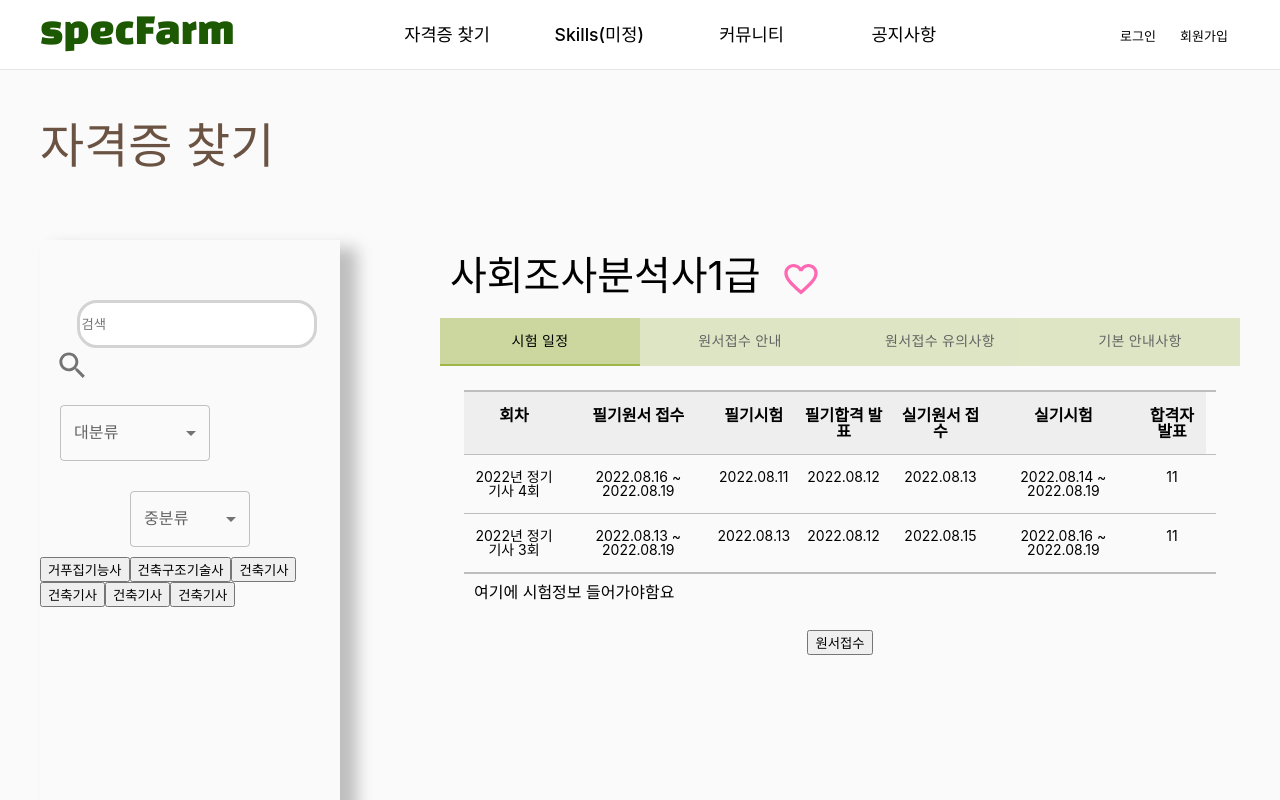
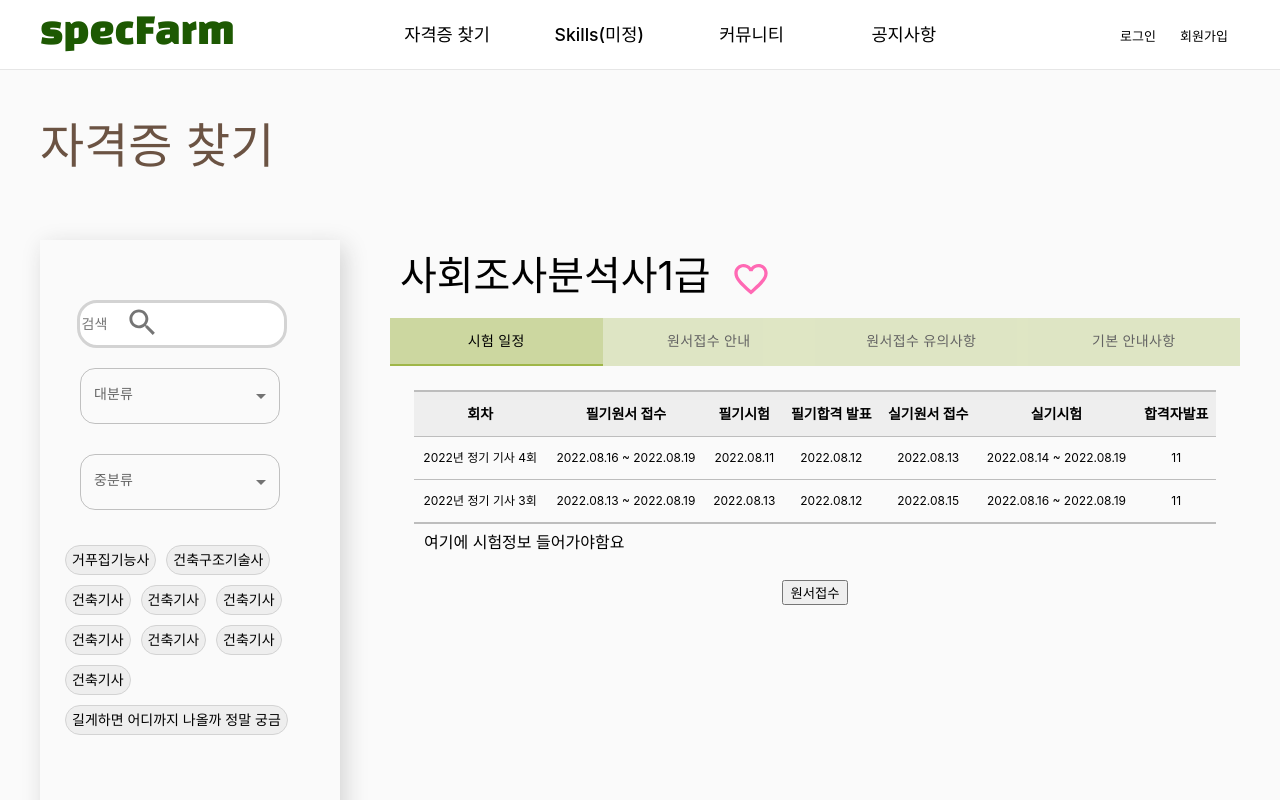
Before and after one commit to sying012/specFarm, a React (Create React App) app in the folder src/main/frontend/: page /certfind in a window 1280 px wide. Shown: the top 800 px of the page. Built offline with nearby package versions, Linux system fonts and the light colour scheme; a web font is replaced by a local one.

Commit message:
성문식 다 했을까?

```diff
--- a/src/main/frontend/src/components/cert/Applicationcaution.js
+++ b/src/main/frontend/src/components/cert/ApplicationCaution.js
@@ -1,7 +1,7 @@
 import React from "react";
 import styles from "../../styles/cert/CertFind.module.css";
 
-const Applicationcaution = () => {
+const ApplicationCaution = () => {
   return (
     <div>
       <ui>
@@ -31,4 +31,4 @@ const Applicationcaution = () => {
   );
 };
 
-export default Applicationcaution;
+export default ApplicationCaution;
--- a/src/main/frontend/src/components/cert/Applicationinfo.js
+++ b/src/main/frontend/src/components/cert/ApplicationInfo.js
@@ -1,7 +1,7 @@
 import React from "react";
 import styles from "../../styles/cert/CertFind.module.css";
 
-const Applicationinfo = () => {
+const ApplicationInfo = () => {
   return (
     <div>
       <ui>
@@ -51,4 +51,4 @@ const Applicationinfo = () => {
   );
 };
 
-export default Applicationinfo;
+export default ApplicationInfo;
--- a/src/main/frontend/src/components/cert/Basicsinfo.js
+++ b/src/main/frontend/src/components/cert/BasicsInfo.js
@@ -1,7 +1,7 @@
 import React from "react";
 import styles from "../../styles/cert/CertFind.module.css";
 
-const Basicsinfo = () => {
+const BasicsInfo = () => {
   return (
     <div>
       <ui>
@@ -31,4 +31,4 @@ const Basicsinfo = () => {
   );
 };
 
-export default Basicsinfo;
+export default BasicsInfo;
--- a/src/main/frontend/src/components/cert/CertFind.js
+++ b/src/main/frontend/src/components/cert/CertFind.js
@@ -9,10 +9,10 @@ import SearchIcon from "@mui/icons-material/Search";
 import Tabs from "@mui/material/Tabs";
 import Tab from "@mui/material/Tab";
 import Box from "@mui/material/Box";
-import Applicationcaution from "./Applicationcaution";
-import Applicationinfo from "./Applicationinfo";
-import Basicsinfo from "./Basicsinfo";
-import Testchedule from "./Testschedule";
+import ApplicationCaution from "./ApplicationCaution";
+import ApplicationInfo from "./ApplicationInfo";
+import BasicsInfo from "./BasicsInfo";
+import TestSchedule from "./TestSchedule";
 import FavoriteBorder from "@mui/icons-material/FavoriteBorder";
 import Favorite from "@mui/icons-material/Favorite";
 import Checkbox from "@mui/material/Checkbox";
@@ -77,11 +77,17 @@ const CertFind = () => {
         <div className={styles.certContainer}>
           <div className={styles.certFindSearchBar}>
             <input className={styles.certfindinput} placeholder="검색"></input>
-            <SearchIcon fontSize="large" color="action" />
+            <SearchIcon
+              fontSize="large"
+              color="action"
+              style={{ position: "absolute", top: "305px", right: "1120px" }}
+            />
           </div>
-          <Grid xs={6} style={{ padding: "20px 20px" }}>
-            <FormControl sx={{ minWidth: 150 }} style={{ fontSize: "14px" }}>
-              <InputLabel id="certLCat">대분류</InputLabel>
+          <Grid xs={6} style={{ width: "150px", padding: "20px 40px" }}>
+            <FormControl sx={{ minWidth: 200 }} style={{ fontSize: "10px" }}>
+              <InputLabel id="certLCat" style={{ fontSize: "14px" }}>
+                대분류
+              </InputLabel>
               <Select
                 labelId="certLCat"
                 id="certLCatSelect"
@@ -89,6 +95,7 @@ const CertFind = () => {
                 label="대분류"
                 onChange={certLCatChange}
                 name="certLCat"
+                style={{ borderRadius: "15px" }}
               >
                 {certLCat.map((certL) => (
                   <MenuItem key={certL.id} value={certL.name}>
@@ -98,9 +105,11 @@ const CertFind = () => {
               </Select>
             </FormControl>
           </Grid>
-          <Grid xs={6} style={{ padding: "10px 90px" }}>
-            <FormControl sx={{ minWidth: 120 }} style={{ fontSize: "14px" }}>
-              <InputLabel id="certMCat">중분류</InputLabel>
+          <Grid xs={6} style={{ width: "150px", padding: "10px 40px" }}>
+            <FormControl sx={{ minWidth: 200 }}>
+              <InputLabel id="certMCat" style={{ fontSize: "14px" }}>
+                중분류
+              </InputLabel>
               <Select
                 labelId="certMCat"
                 id="certMCatSelect"
@@ -108,6 +117,7 @@ const CertFind = () => {
                 label="중분류"
                 onChange={certMCatChange}
                 name="certMCat"
+                style={{ borderRadius: "15px" }}
               >
                 {certMCat.map((certM) => (
                   <MenuItem key={certM.id} value={certM.name}>
@@ -117,7 +127,7 @@ const CertFind = () => {
               </Select>
             </FormControl>
           </Grid>
-          {/* <div> */}
+          <div style={{ margin: "20px" }}>
             <button type="button" className={styles.smallFindCert}>
               거푸집기능사
             </button>
@@ -136,7 +146,19 @@ const CertFind = () => {
             <button type="button" className={styles.smallFindCert}>
               건축기사
             </button>
-          {/* </div> */}
+            <button type="button" className={styles.smallFindCert}>
+              건축기사
+            </button>
+            <button type="button" className={styles.smallFindCert}>
+              건축기사
+            </button>
+            <button type="button" className={styles.smallFindCert}>
+              건축기사
+            </button>
+            <button type="button" className={styles.smallFindCert}>
+              길게하면 어디까지 나올까 정말 궁금
+            </button>
+          </div>
         </div>
         <div className={styles.certFind}>
           <div className={styles.certFindTitle}>
@@ -174,28 +196,28 @@ const CertFind = () => {
               index={0}
               style={{ background: "rgba(255, 255, 255, 0.05)" }}
             >
-              <Testchedule></Testchedule>
+              <TestSchedule />
             </TabPanel>
             <TabPanel
               value={value}
               index={1}
               style={{ background: "rgba(255, 255, 255, 0.05)" }}
             >
-              <Applicationinfo />
+              <ApplicationInfo />
             </TabPanel>
             <TabPanel
               value={value}
               index={2}
               style={{ background: "rgba(255, 255, 255, 0.05)" }}
             >
-              <Applicationcaution />
+              <ApplicationCaution />
             </TabPanel>
             <TabPanel
               value={value}
               index={3}
               style={{ background: "rgba(255, 255, 255, 0.05)" }}
             >
-              <Basicsinfo />
+              <BasicsInfo />
             </TabPanel>
           </Box>
         </div>
--- a/src/main/frontend/src/components/cert/Testschedule.js
+++ b/src/main/frontend/src/components/cert/TestSchedule.js
@@ -31,9 +31,9 @@ const TestSchedule = () => {
   return (
     <div>
       <table className={styles.infoTable}>
-        <thead>
+        <thead className={styles.infoHead}>
           <tr>
-            <th className={styles.infoHead}>회차</th>
+            <th>회차</th>
             <th>필기원서 접수</th>
             <th>필기시험</th>
             <th>필기합격 발표</th>
@@ -42,9 +42,9 @@ const TestSchedule = () => {
             <th>합격자발표</th>
           </tr>
         </thead>
-        <tbody>
+        <tbody className={styles.infoBody}>
           {testSc.map((sc, index) => (
-            <tr key={sc.id} className={styles.infoBody}>
+            <tr key={sc.id}>
               <td key={sc.test1 + sc.id}>{sc.test1}</td>
               <td key={sc.test2 + sc.id}>{sc.test2}</td>
               <td key={sc.test3 + sc.id}>{sc.test3}</td>
@@ -52,7 +52,6 @@ const TestSchedule = () => {
               <td key={sc.test5 + sc.id}>{sc.test5}</td>
               <td key={sc.test6 + sc.id}>{sc.test6}</td>
               <td key={sc.test7 + sc.id}>{sc.test7}</td>
-              <td key={sc.test8 + sc.id}></td>
             </tr>
           ))}
         </tbody>
--- a/src/main/frontend/src/pages/CertMain.js
+++ b/src/main/frontend/src/pages/CertMain.js
@@ -49,7 +49,7 @@ const CertMain = () => {
         style={{
           justifyContent: "space-around",
           margin: "30px auto",
-          width: "650px",
+          width: "420px",
         }}
       >
         <Grid xs={3} style={{ width: "200px", padding: "0" }}>
@@ -62,6 +62,7 @@ const CertMain = () => {
               label="대분류"
               onChange={certLCatChange}
               name="certLCat"
+              style={{ borderRadius: "15px" }}
             >
               {certLCat.map((certL) => (
                 <MenuItem key={certL.id} value={certL.name}>
@@ -81,6 +82,7 @@ const CertMain = () => {
               label="중분류"
               onChange={certMCatChange}
               name="certMCat"
+              style={{ borderRadius: "15px" }}
             >
               {certMCat.map((certM) => (
                 <MenuItem key={certM.id} value={certM.name}>
@@ -91,24 +93,26 @@ const CertMain = () => {
           </FormControl>
         </Grid>
       </Grid>
-      <Grid container spacing={3}>
+      <Grid container spacing={3} style={{}}>
         <Grid>
           <Box
             sx={{
-              width: 800,
-              height: 100,
+              width: 750,
+              height: 120,
               border: "1px solid lightgray",
-              borderRadius: "5px",
+              borderRadius: "20px",
             }}
           >
             <div>
-              <Stack
-                spacing={2}
-                direction="row"
-                style={{ justifyContent: "center", margin: "8px auto" }}
+              <div
+                style={{
+                  flex: 1,
+                  flexWrap: "wrap",
+                  padding: "10px",
+                }}
               >
                 <button
-                  className={styles.smallcert1}
+                  className={styles.smallcert}
                   type="button"
                   onClick={() => {
                     window.location = "/CertFind";
@@ -116,22 +120,31 @@ const CertMain = () => {
                 >
                   거푸집기능사
                 </button>
-                <button type="button" className={styles.smallcert2}>
+                <button type="button" className={styles.smallcert}>
                   건축구조기술사
                 </button>
-                <button type="button" className={styles.smallcert2}>
+                <button type="button" className={styles.smallcert}>
                   건축기사
                 </button>
-                <button type="button" className={styles.smallcert2}>
+                <button type="button" className={styles.smallcert}>
                   건축기사
                 </button>
-                <button type="button" className={styles.smallcert2}>
+                <button type="button" className={styles.smallcert}>
                   건축기사
                 </button>
-                <button type="button" className={styles.smallcert2}>
+                <button type="button" className={styles.smallcert}>
                   건축기사
                 </button>
-              </Stack>
+                <button type="button" className={styles.smallcert}>
+                  건축기사
+                </button>
+                <button type="button" className={styles.smallcert}>
+                  건축기사
+                </button>
+                <button type="button" className={styles.smallcert}>
+                  건축기사
+                </button>
+              </div>
             </div>
           </Box>
         </Grid>
--- a/src/main/frontend/src/styles/cert/CertFind.module.css
+++ b/src/main/frontend/src/styles/cert/CertFind.module.css
@@ -1,32 +1,33 @@
   .certContainer {
     width: 300px;
-    height: 90vh;
-    box-shadow: 15px 10px 15px 2px rgb(190, 190, 190);
-
+    min-height: calc(100vh - 130px);
+    box-shadow: 5px 6px 22px lightgray;
   }
   .certfindinput {
-    width: 230px;
+    width: 200px;
     height: 40px;
     margin-left: 8%;
     margin-top: 60px;
     border: 3px solid lightgray;
     border-radius: 20px;
+    font-size: 14px;
   }
-  .smallfindcert {
+  .smallFindCert {
     font-size: 14px;
-    margin-top: 20px;
-    height: 25px;
-    padding: 0 40px;
+    margin: 5px;
+    height: 30px;
     border-radius: 30px;
     background: #eee;
-    font-size: 14px;
-    line-height: 25px;
-    letter-spacing: -.5px;
-    border: 3px solid lightgray;
+    line-height: 20px;
+
+    border: 1px solid lightgray;
+    cursor: pointer;
+
+
 
   }
   .certFind {
-  width: 800px;
+  width: 850px;
   height: 500px;
   color: black;
 
@@ -40,17 +41,18 @@
   .certFindInfo {
   display: flex;
   justify-content: space-between;
-  margin-bottom: 200px;
   }
 
   .infoHead {
   text-align: center;
   width: 90px;
+  font-size: 14px;
   }
 
   .infoBody {
     text-align: center;
-    font-size: 14px;
+    font-size: 12px;
+    width: 50px;
   }
 
   .infoTable {
@@ -88,6 +90,7 @@
   .appInfoCon {
    padding-top: 10px;
    list-style: none;
+   color: lightgray
   }
 
   .testInfo {
```
Also changed, not shown: src/main/frontend/src/styles/cert/Cert.module.css (+8 -16 lines). Lines whose indentation alone changed are shown as unchanged.
